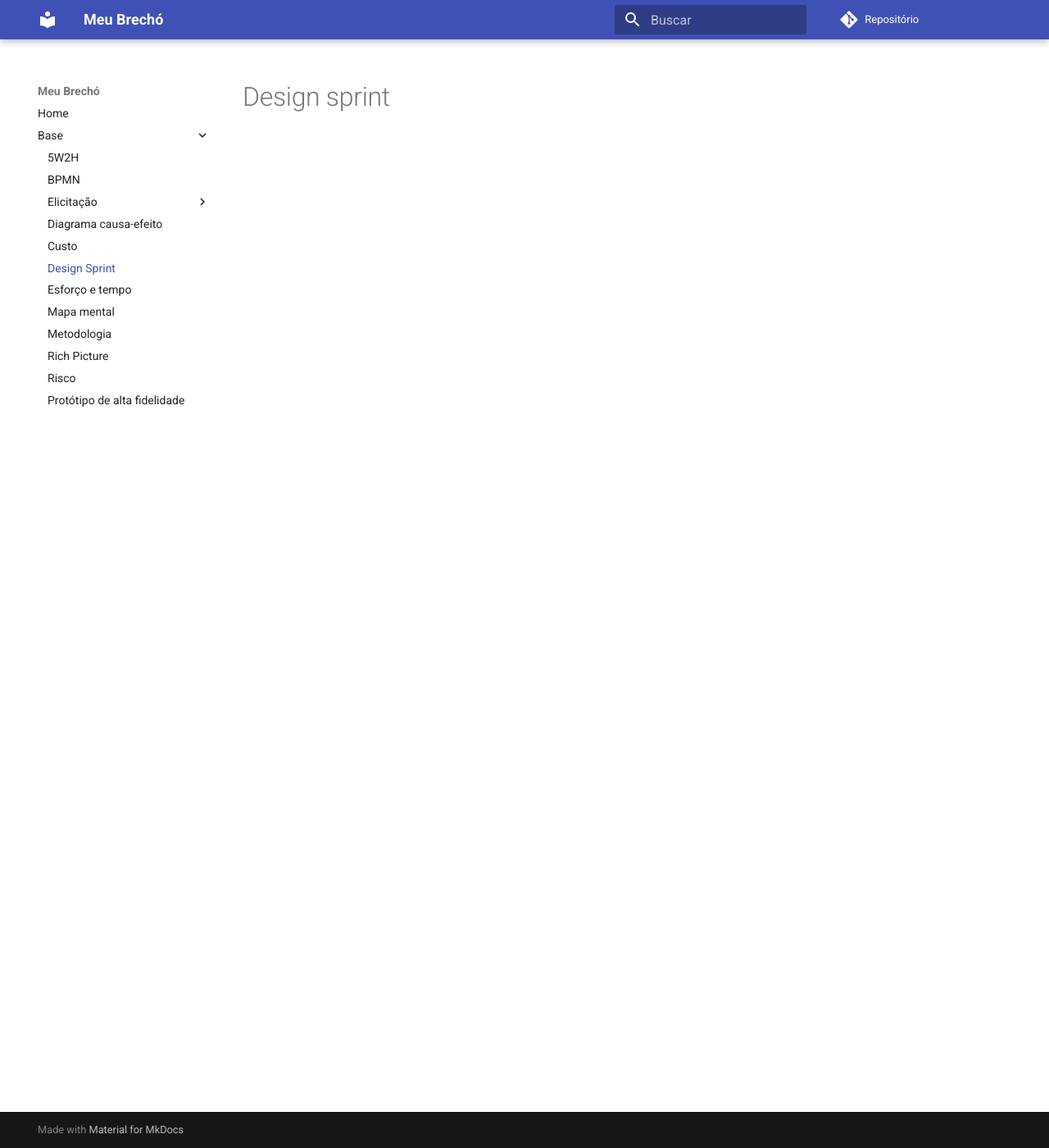
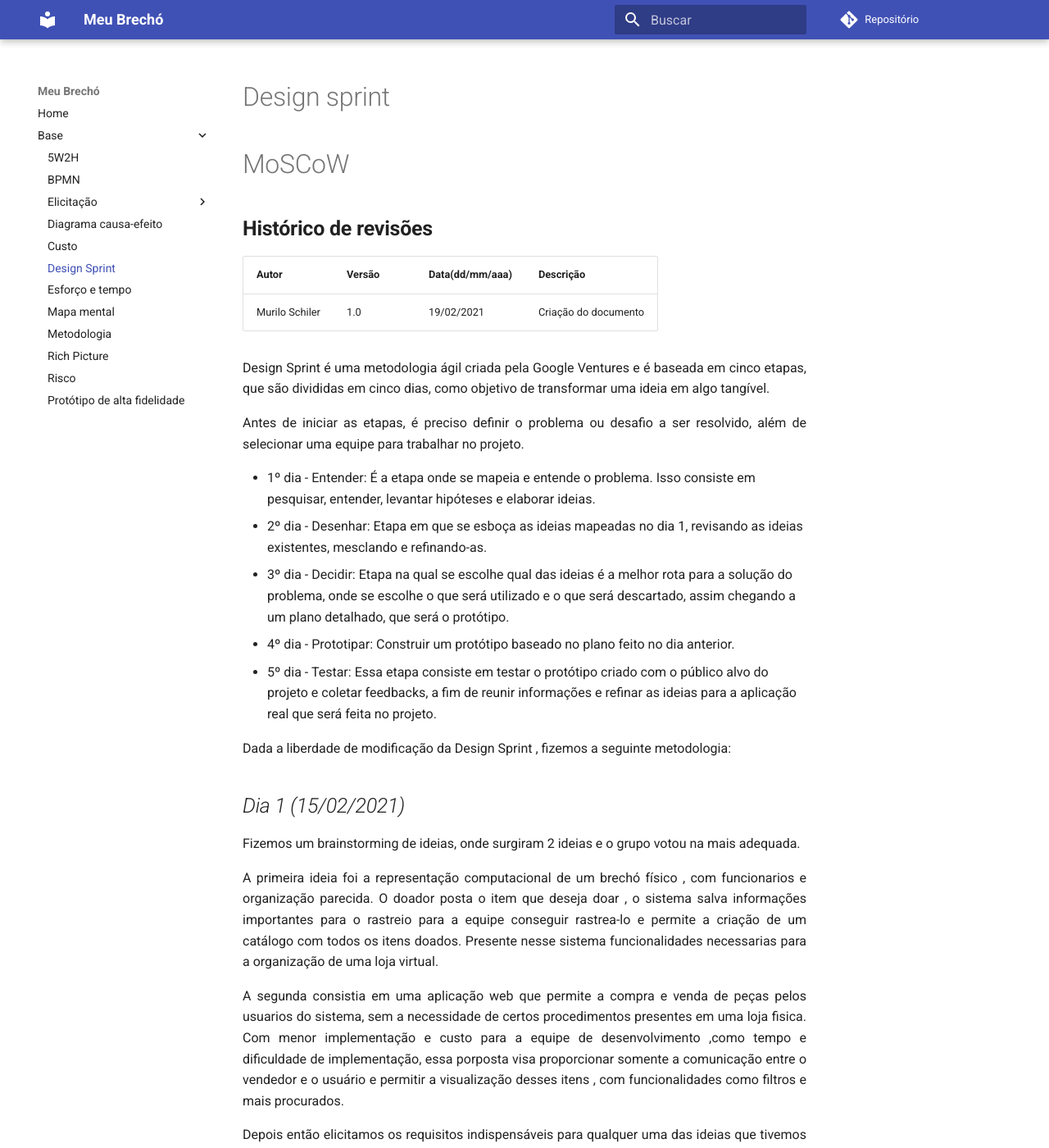
Before and after one commit to UnBArqDsw2020-2/2020.2_G4, an MkDocs documentation site: the page built from docs/base/designSprint.md, in a window 1280 px wide and 1400 px high. Shown: the whole window at 82% size. Built offline with MkDocs 1.6.1 and Material for MkDocs 9.7.7, drawn with Linux system fonts in a browser that asks for light colours; comment, search, counter and statistics services are not loaded; old or Windows-style settings are respelled for this version of MkDocs; some of the changed text lies outside the part shown.

Commit message:
Design Sprint

```diff
--- a/docs/base/designSprint.md
+++ b/docs/base/designSprint.md
@@ -1 +1,67 @@
 # Design sprint
+
+# MoSCoW
+
+
+## **Histórico de revisões**
+Autor | Versão | Data(dd/mm/aaa) | Descrição
+---- | ----------- | ------ | ---------
+Murilo Schiler | 1.0 | 19/02/2021 | Criação do documento
+
+<p align="justify">Design Sprint é uma metodologia ágil criada pela Google Ventures e é baseada em cinco etapas, que são divididas em cinco dias, como objetivo de transformar uma ideia em algo tangível.</p>
+
+<p align="justify">
+Antes de iniciar as etapas, é preciso definir o problema ou desafio a ser resolvido, além de selecionar uma equipe para trabalhar no projeto.</p>
+
+
+
+<ul>
+<li>1º dia - Entender: É a etapa onde se mapeia e entende o problema. Isso consiste em pesquisar, entender, levantar hipóteses e elaborar ideias.</li>
+<li>2º dia - Desenhar: Etapa em que se esboça as ideias mapeadas no dia 1, revisando as ideias existentes, mesclando e refinando-as.</li>
+<li>3º dia - Decidir: Etapa na qual se escolhe qual das ideias é a melhor rota para a solução do problema, onde se escolhe o que será utilizado e o que será descartado, assim chegando a um plano detalhado, que será o protótipo.</li>
+<li>4º dia - Prototipar: Construir um protótipo baseado no plano feito no dia anterior.</li>
+<li>5º dia - Testar: Essa etapa consiste em testar o protótipo criado com o público alvo do projeto e coletar feedbacks, a fim de reunir informações e refinar as ideias para a aplicação real que será feita no projeto.</li>
+
+</ul>
+
+<p align="justify">
+Dada a liberdade de modificação da Design Sprint , fizemos a seguinte metodologia:
+</p>
+
+## *Dia 1 (15/02/2021)*
+Fizemos um brainstorming de ideias, onde surgiram 2 ideias e o grupo votou na mais adequada.
+
+
+<p align="justify">
+A primeira ideia foi a representação computacional de um brechó físico , com funcionarios e organização parecida. O doador posta o item que deseja doar , o sistema salva informações importantes para o rastreio para a equipe conseguir rastrea-lo e permite a criação de um catálogo com todos os itens doados. Presente nesse sistema funcionalidades necessarias para a organização de uma loja virtual.</p>
+
+<p align="justify">
+A segunda consistia em uma aplicação web que permite a compra e venda de peças pelos usuarios do sistema, sem a necessidade de certos procedimentos presentes em uma loja fisica. Com menor implementação e custo para a equipe de desenvolvimento ,como tempo e dificuldade de implementação, essa porposta visa proporcionar somente a comunicação entre o vendedor e o usuário e permitir a visualização desses itens , com funcionalidades como filtros e mais procurados.
+</p>
+
+<p align="justify">
+Depois então elicitamos os requisitos indispensáveis para qualquer uma das ideias que tivemos sobre um o sitema de brechó. Logo após a reunião produzimos então o primeiro artefato do nosso projeto que seriam os mapas mentais.
+</p>
+## Artefatos produzidos :
+###Mapa Mental
+
+## *Dia 2 (16/02/2021)*
+<p align="justify">
+Com o amadurecimento da ideia do sistema , com o auxilio dos mapas mentais criados , nos reunimos novamente para então decidir o escopo do projeto, terminar a elicitação dos requisitos e produzir então nosso segundo artefato , os Rich pictures.
+</p>
+
+<p align="justify">
+Escolhemos então a segunda opção , visto que ela abrange um escopo menor e facilita qualquer modificação ou reformulação futura
+</p>
+## Artefatos produzidos :
+###Rich Picture
+### Backlog do produto
+
+
+## *Dia  (17/02/2021)*
+<p align="justify">
+Na nossa ultima reunião , com a proposta de solução decidida e um após um maior entendimento do sistema visto os artefatos levantados e a elaboração do Backlog , elaboramos mais dois artefatos , o documento 5W2H e o protótipo de alto fidelidade
+</p>
+## Artefatos produzidos :
+### 5W2H
+###Protótipo de alta fidelidade
```
